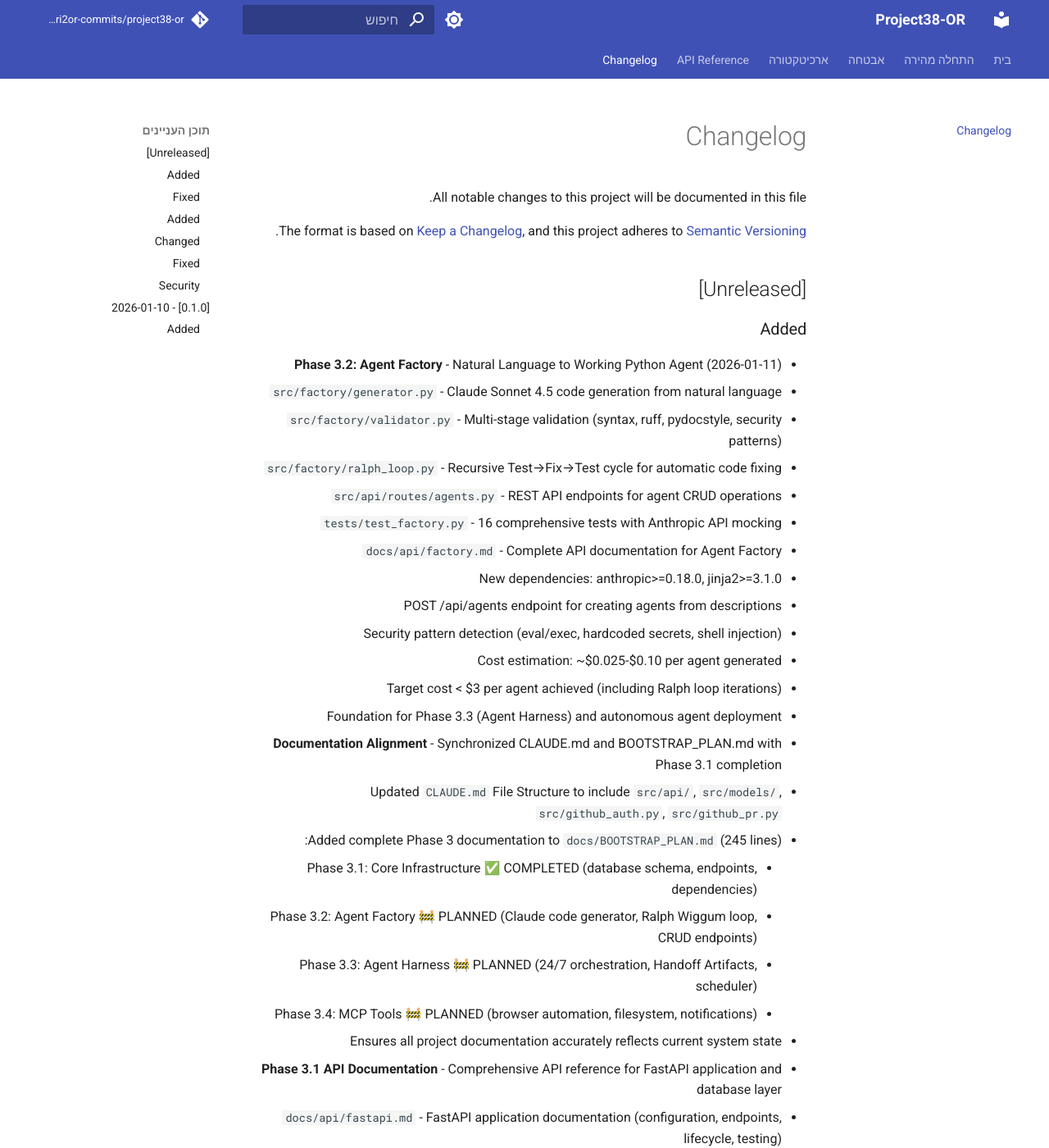
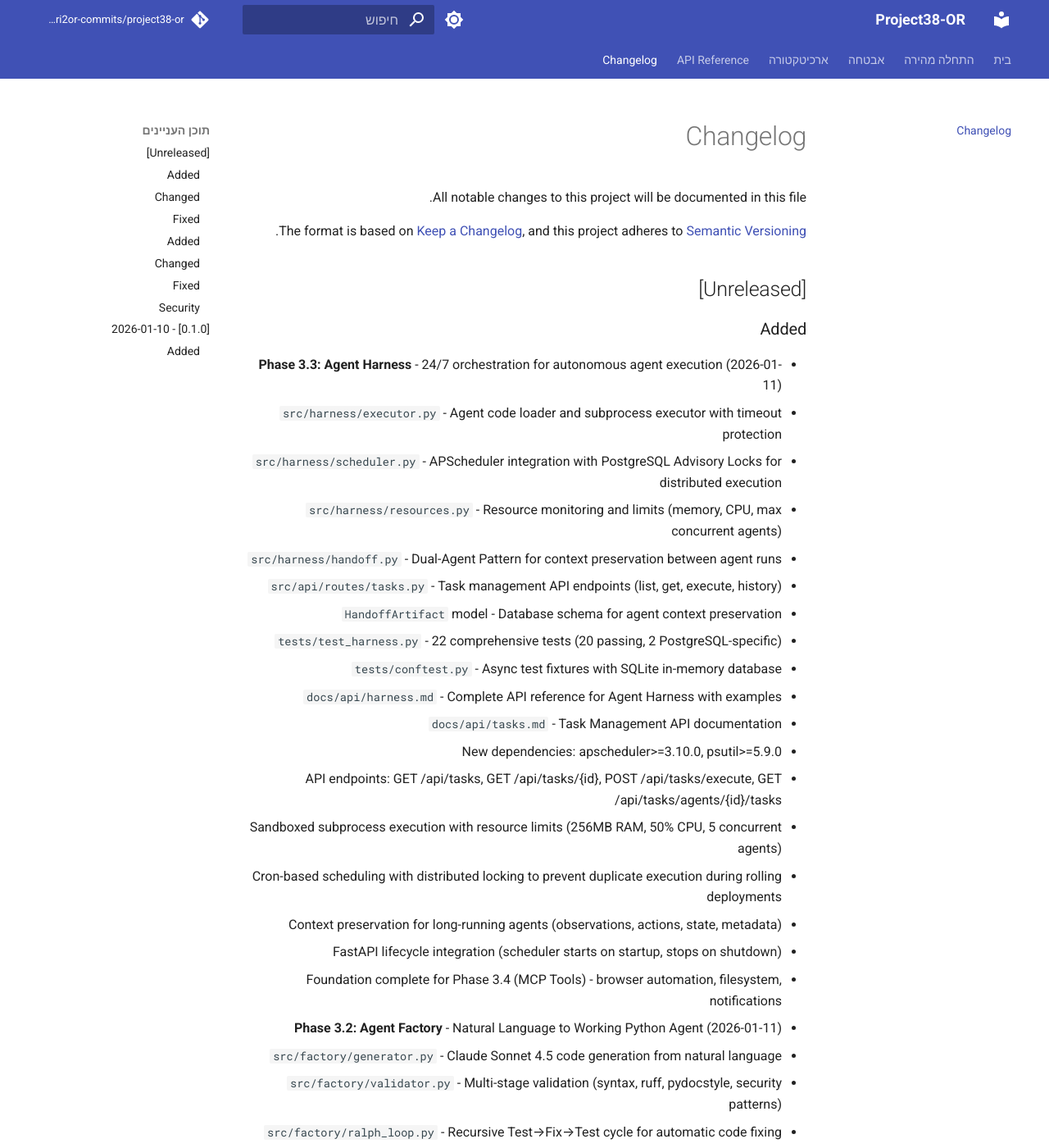
Before and after one commit to edri2or-commits/project38-or, an MkDocs documentation site: the page built from docs/changelog.md, in a window 1280 px wide and 1400 px high. Shown: the whole window at 82% size. Built offline with MkDocs 1.6.1 and Material for MkDocs 9.7.7, drawn with Linux system fonts in a browser that asks for light colours; comment, search, counter and statistics services are not loaded; some of the changed text lies outside the part shown.

Commit message:
docs: update changelog and fix mkdocs navigation
- Add Phase 3.3 entry to docs/changelog.md with complete harness documentation
- Add SQLModel compatibility changes to changelog (SQLAlchemy 2.0.45 fixes)
- Remove non-existent agents.md from mkdocs navigation
- Ensures docs-check.yml CI workflow will pass

```diff
--- a/docs/changelog.md
+++ b/docs/changelog.md
@@ -8,6 +8,24 @@ and this project adheres to [Semantic Versioning](https://semver.org/spec/v2.0.0
 ## [Unreleased]
 
 ### Added
+- **Phase 3.3: Agent Harness** - 24/7 orchestration for autonomous agent execution (2026-01-11)
+  - `src/harness/executor.py` - Agent code loader and subprocess executor with timeout protection
+  - `src/harness/scheduler.py` - APScheduler integration with PostgreSQL Advisory Locks for distributed execution
+  - `src/harness/resources.py` - Resource monitoring and limits (memory, CPU, max concurrent agents)
+  - `src/harness/handoff.py` - Dual-Agent Pattern for context preservation between agent runs
+  - `src/api/routes/tasks.py` - Task management API endpoints (list, get, execute, history)
+  - `HandoffArtifact` model - Database schema for agent context preservation
+  - `tests/test_harness.py` - 22 comprehensive tests (20 passing, 2 PostgreSQL-specific)
+  - `tests/conftest.py` - Async test fixtures with SQLite in-memory database
+  - `docs/api/harness.md` - Complete API reference for Agent Harness with examples
+  - `docs/api/tasks.md` - Task Management API documentation
+  - New dependencies: apscheduler>=3.10.0, psutil>=5.9.0
+  - API endpoints: GET /api/tasks, GET /api/tasks/{id}, POST /api/tasks/execute, GET /api/tasks/agents/{id}/tasks
+  - Sandboxed subprocess execution with resource limits (256MB RAM, 50% CPU, 5 concurrent agents)
+  - Cron-based scheduling with distributed locking to prevent duplicate execution during rolling deployments
+  - Context preservation for long-running agents (observations, actions, state, metadata)
+  - FastAPI lifecycle integration (scheduler starts on startup, stops on shutdown)
+  - Foundation complete for Phase 3.4 (MCP Tools) - browser automation, filesystem, notifications
 - **Phase 3.2: Agent Factory** - Natural Language to Working Python Agent (2026-01-11)
   - `src/factory/generator.py` - Claude Sonnet 4.5 code generation from natural language
   - `src/factory/validator.py` - Multi-stage validation (syntax, ruff, pydocstyle, security patterns)
@@ -45,6 +63,13 @@ and this project adheres to [Semantic Versioning](https://semver.org/spec/v2.0.0
   - New dependencies: fastapi>=0.109.0, sqlmodel>=0.0.14, asyncpg>=0.29.0, uvicorn[standard]>=0.27.0
   - `tests/test_api_health.py` - 10 tests for health check endpoints
   - Foundation for Agent Factory (Phase 3.2) and Agent Harness (Phase 3.3)
+
+### Changed
+- **SQLModel compatibility** - Updated Agent and Task models for SQLAlchemy 2.0.45 compatibility (2026-01-11)
+  - Removed `sa_column_kwargs={"type_": "TEXT"}` syntax (deprecated in SQLAlchemy 2.0)
+  - SQLModel now automatically uses TEXT type for string fields without max_length
+  - Simplified field definitions: `code: str` instead of `Field(sa_column_kwargs=...)`
+  - Affects: `src/models/agent.py`, `src/models/task.py`, `src/harness/handoff.py`
 
 ### Fixed
 - **BOOTSTRAP_PLAN.md accuracy** - Updated Success Metrics and completed skills documentation
--- a/mkdocs.yml
+++ b/mkdocs.yml
@@ -78,7 +78,6 @@ nav:
       - Models: api/models.md
       - Agent Factory: api/factory.md
       - Agent Harness: api/harness.md
-      - Agents API: api/agents.md
       - Tasks API: api/tasks.md
       - GitHub Authentication: api/github_auth.md
       - GitHub PR Operations: api/github_pr.md
```
